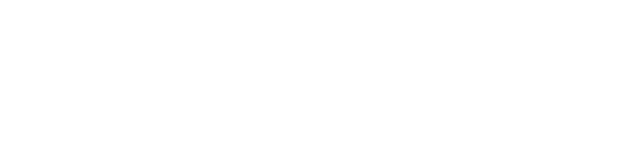
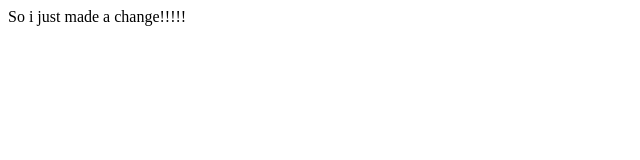
Before and after one commit to grainy2/Test-file, a website: page index.html in a window 1280 px wide. Shown: the whole page, without its empty margins (0-640 px from the left). Drawn offline with Linux system fonts and the light colour scheme.

Commit message:
Changed text

```diff
--- a/index.html
+++ b/index.html
@@ -1,6 +1,6 @@
 <html>
     <head></head>
     <body>
-
+        <p>So i just made a change!!!!!</p>
     </body>
 </html>
```
